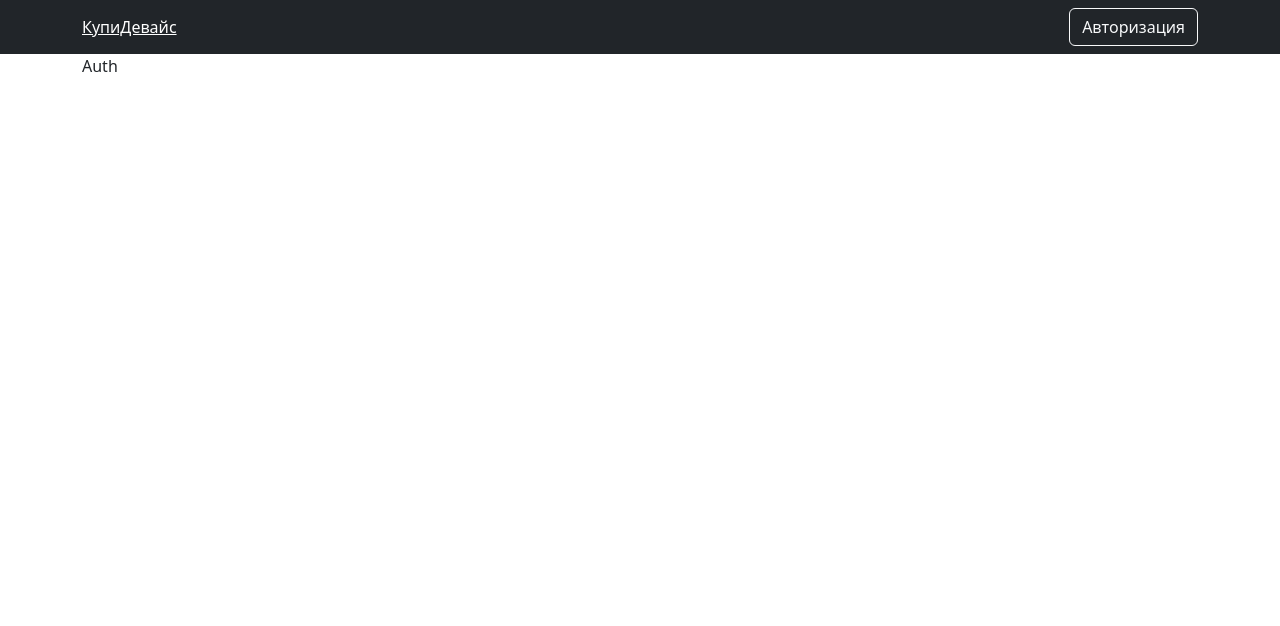
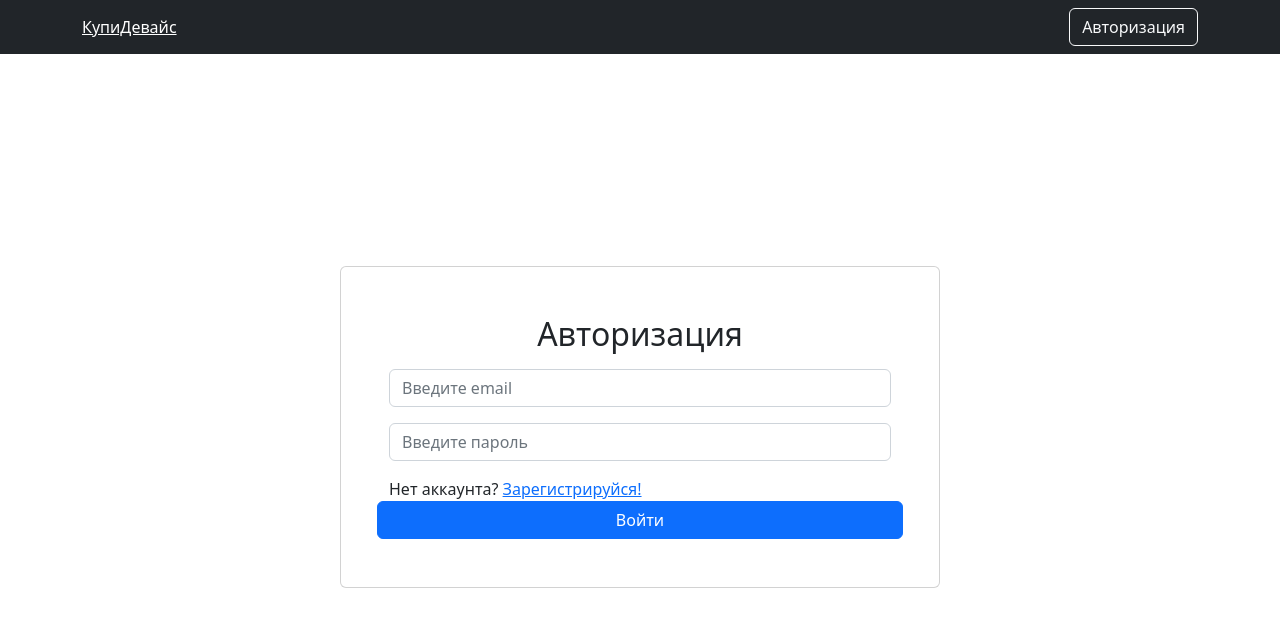
Before and after one commit to Kunduz-rahat/ecommerce-pern, a React (Create React App) app in the folder client/: page /login in a window 1280 px wide. Shown: the top 626 px of the page. Built offline with nearby package versions, Linux system fonts and the light colour scheme.

Commit message:
add form

```diff
--- a/client/src/pages/Auth.js
+++ b/client/src/pages/Auth.js
@@ -1,7 +1,43 @@
-import React from 'react'
-import {Container} from 'react-bootstrap'
+import React from 'react';
+import { NavLink, useLocation } from 'react-router-dom';
+import {Container, Form, Card, Button} from 'react-bootstrap';
+import { LOGIN_ROUTE, REGISTRATION_ROUTE } from '../utils/const';
+import Row from 'react-bootstrap/Row';
+
 export default function Auth() {
+  const location = useLocation()
+  const isLogin = location.pathname === LOGIN_ROUTE
   return (
-	 <Container>Auth</Container>
+	 <Container className='d-flex justify-content-center align-items-center'
+   style={{height:window.innerHeight-54}}>
+   <Card style={{width:600}} className='p-5'>
+   <h2 className='m-auto'>{ isLogin? "Авторизация": "Регистрация"}</h2>
+   <Form className='d-flex flex-column'>
+   <Form.Control className='mt-3'
+    placeholder='Введите email'
+   />
+    <Form.Control className='mt-3'
+    placeholder='Введите пароль'
+   />
+   <Row className="d-flex justify-content-between mt-3 pl-3">
+   {isLogin?
+    <div>
+    Нет аккаунта? <NavLink to={REGISTRATION_ROUTE}>Зарегистрируйся!</NavLink>
+   </div>:
+   <div>
+   Есть аккаунт <NavLink to={LOGIN_ROUTE}>Войдите!</NavLink>
+   </div>
+   }
+
+   <Button >
+   {isLogin? "Войти" : "Регистрация"}
+
+   </Button>
+   </Row>
+
+   </Form>
+   </Card>
+
+   </Container>
   )
 }
```
